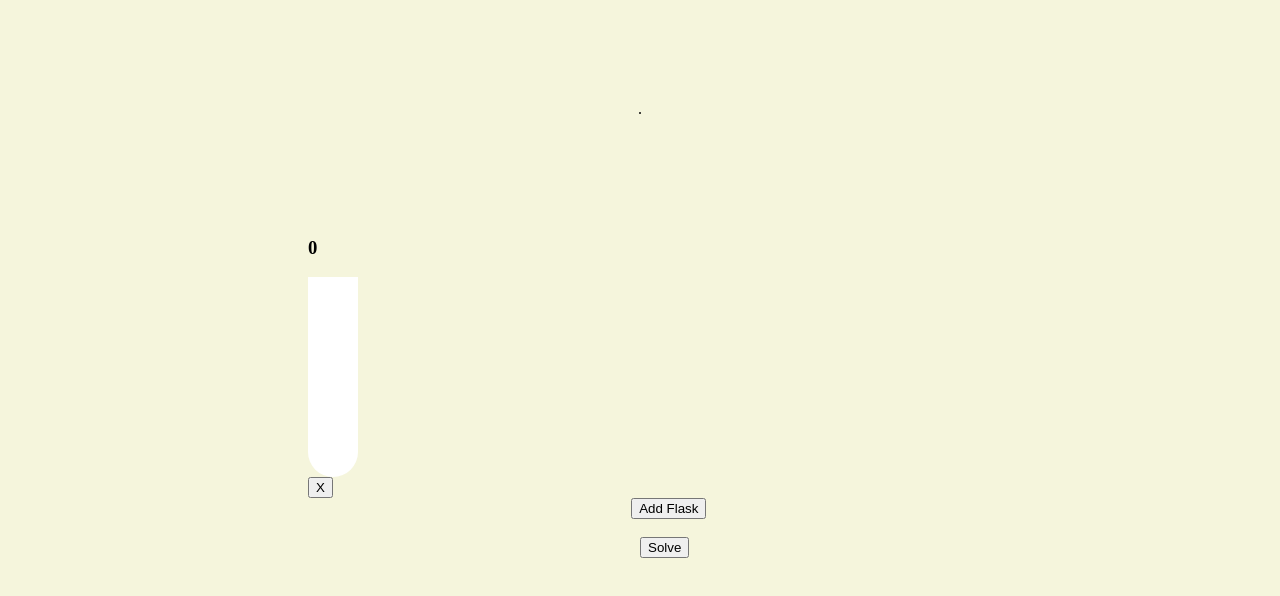
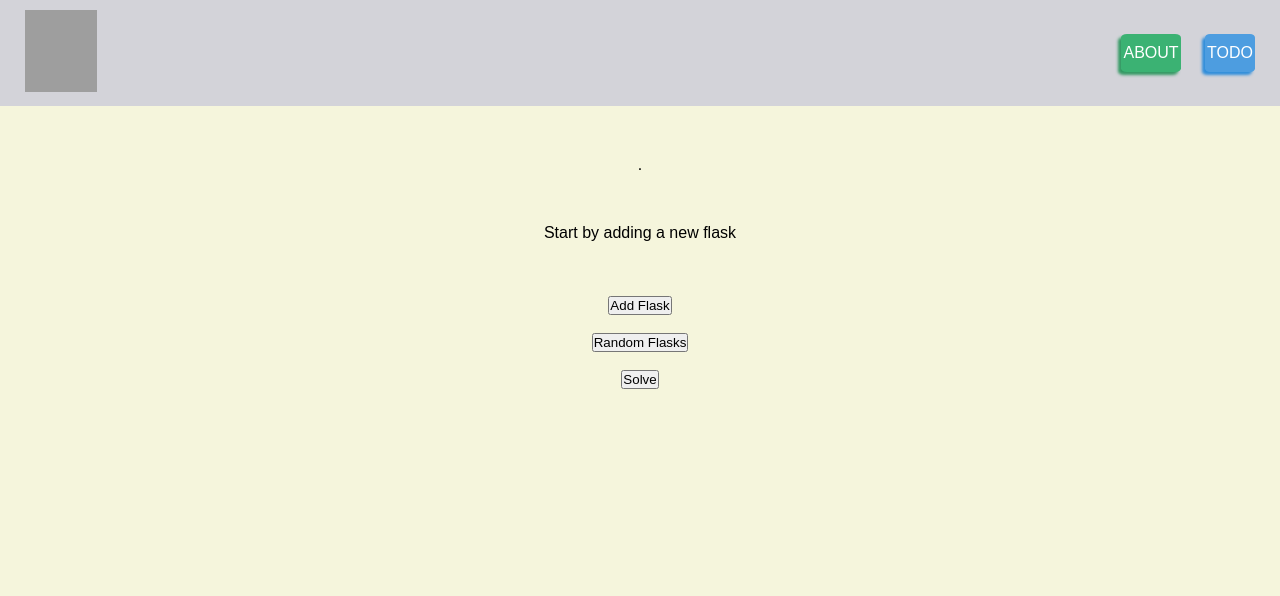
Before and after one commit to 0xecho/color_sort_solver, a plain HTML site: page index.html in a window 1280 px wide. Drawn offline with Linux system fonts and the light colour scheme; grey boxes are pictures that could not be loaded.

Commit message:
Adds navbar

```diff
--- /dev/null
+++ b/assets/retro.css
@@ -0,0 +1,139 @@
+/*
+	Stolen from: https://codepen.io/pin0s/pen/ZEWvzRV
+	All credits for the nav bar goes up there
+ */
+* {
+  font-family: Arial, Helvetica, sans-serif;
+  margin: 0;
+  padding: 0;
+}
+
+
+/*header styling*/
+header {
+    background-color: #D3D3D9;
+    display: flex;
+    justify-content: flex-start;
+    align-items: center;
+    padding: 10px 5px;
+  }
+
+    /*icon sizing*/
+ header img {
+   width:52px;
+   height:52px;
+  }
+
+/*nav button styling*/
+nav ul {
+  list-style: none;
+    }
+
+ nav ul li {
+        display: inline-block;
+        text-transform: uppercase;
+        font-size: 1.5vh;
+    }
+
+nav ul li a {
+  text-decoration: none;
+  color: #fff;
+}
+
+/*about button*/
+.button-one {
+  background-color: #3BB273;
+  padding: 10px 2px;
+  border-radius: 10%;
+  box-shadow: -3px 3px 3px #339963;
+  }
+
+/*projects button*/
+.button-two {
+  background-color: #4D9DE0;
+  padding: 10px 2px;
+  border-radius: 10%;
+  box-shadow: -3px 3px 3px #2F8DDA;
+  }
+
+/*blog button*/
+.button-three {
+  background-color: #E15554;
+  padding: 10px 2px;
+  border-radius: 10%;
+  box-shadow: -3px 3px 3px #DA2F2F;
+  }
+
+/*contact button*/
+.button-four {
+  background-color: #E1BC29;
+  padding: 10px 2px;
+  border-radius: 10%;
+  box-shadow: -3px 3px 3px #C4A31C;
+  }
+
+/*button click hover effect*/
+nav ul li:hover {
+  transform: scale(.9, .9);
+}
+
+/*animation for icon*/
+.logo:hover {
+    animation: rumble 0.6s linear;
+}
+
+@keyframes rumble {
+    20% {transform: rotate(10deg);}
+    40% {transform: rotate(-10deg);}
+    60% {transform: rotate(10deg);}
+    80% {transform: rotate(-10deg);}
+}
+
+#snes-box {
+  text-align: center;
+  margin-right: 100px;
+}
+
+  #snes {
+    width: 70%;
+    height: 70%;
+    margin: 0px auto;
+  }
+
+@media only screen and (min-width: 768px) {
+
+    header {
+        justify-content: space-between;
+  }
+
+  header img {
+    padding-left: 10px;
+    width: 56px;
+    height:66px;
+    }
+
+nav ul li {
+  padding: 10px 15px;
+  margin-right: 20px;
+  font-size: 1em;
+  }
+}
+
+@media only screen and (min-width: 1024px) {
+
+header {
+  justify-content: space-between;
+  }
+
+header img {
+  padding-left: 20px;
+  width: 72px;
+  height: 82px;
+  }
+
+nav li {
+  padding: 10px 15px;
+  margin-right: 20px;
+  font-size: 1.2em;
+  }
+}
--- a/assets/solve.js
+++ b/assets/solve.js
@@ -1,7 +1,7 @@
 function _solve() {
     let count = 0;
 
-    let max_depth = 30;
+    let max_depth = 10;
 
     let initial_state = main_state.asArray();
     FLASK_ID = initial_state.length;
@@ -11,6 +11,7 @@ function _solve() {
     ];
     console.log(JSON.stringify(initial_state))
 
+    let biggestDEPTH = 0;
 
     while (possibles.length) {
         let [moves, current_state, depth] = possibles.shift();
@@ -20,6 +21,10 @@ function _solve() {
         }
         if (depth > max_depth) {
             continue;
+        }
+        if(depth > biggestDEPTH){
+            biggestDEPTH = depth;
+            console.log(biggestDEPTH);
         }
 
         for (let fidx = 0; fidx < current_state.length; fidx++) {
--- a/index.html
+++ b/index.html
@@ -3,30 +3,60 @@
 <head>
     <meta charset="UTF-8">
     <meta http-equiv="X-UA-Compatible" content="IE=edge">
+    <link rel="stylesheet" href="assets/retro.css">
     <title>Color Sort Solver</title>
 </head>
 <body>
 
+    <body>
+
+        <header>
+            <!--navbar controller icon-->
+            <a href="#"> <img class="logo" src="http://cdn.onlinewebfonts.com/svg/img_492659.png" alt="logo"></a>
+
+            <nav>
+                <ul>
+                    <!--navbar buttons-->
+                    <li class="button-one"><a href="about.html">About</a></li>
+                    <li class="button-two"><a href="todo.html">TODO</a></li>
+                </ul>
+            </nav>
+
+        </header>
+    </body>
     <div id="solution">
         .
     </div>
-    <div id="app">
+    <div id="app" style="text-align: center;">
+        <div id="flask_0" style="display: inline-block;">
+            Start by adding a new flask
+            <br>
+            <br>
+            <br>
+            <br>
+        </div>
     </div>
 
     <script src="assets/view.js"></script>
     <script>
         let main_state = new State();
-        main_state.addFlask(4);
     </script>
     <script src="assets/solve.js"></script>
 
-    <button style="margin-left: 49.3%;" onclick="main_state.addFlaskFromPrompt()">
+    <div style="text-align: center;">
+
+        <button onclick="main_state.addFlaskFromPrompt()">
             Add Flask
         </button>
         <br><br>
-    <button style="margin-left: 50%;" onclick="main_state.solve()">
+        <button onclick="main_state.addRandomFlasks()">
+            Random Flasks
+        </button>
+        <br><br>
+        <button  onclick="main_state.solve()">
             Solve
         </button>
+    </div>
 
     <style>
         body {
@@ -34,12 +64,11 @@
         }
 
         #solution {
-            margin-top: 100px;
+            margin-top: 50px;
             text-align: center;
         }
         #app {
-            margin-top: 100px;
-            margin-left: 200px;
+            margin-top: 50px;
         }
 
         #flask1 {
```
Lines whose indentation alone changed are shown as unchanged.
